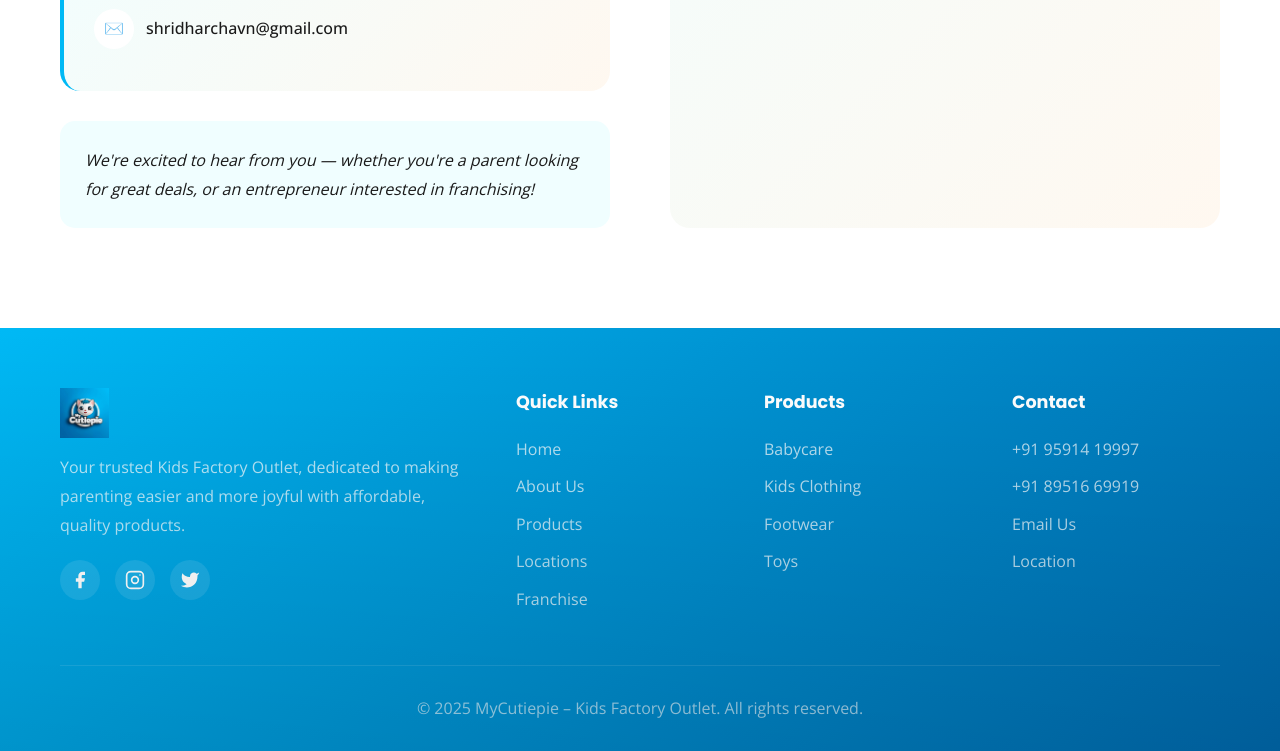
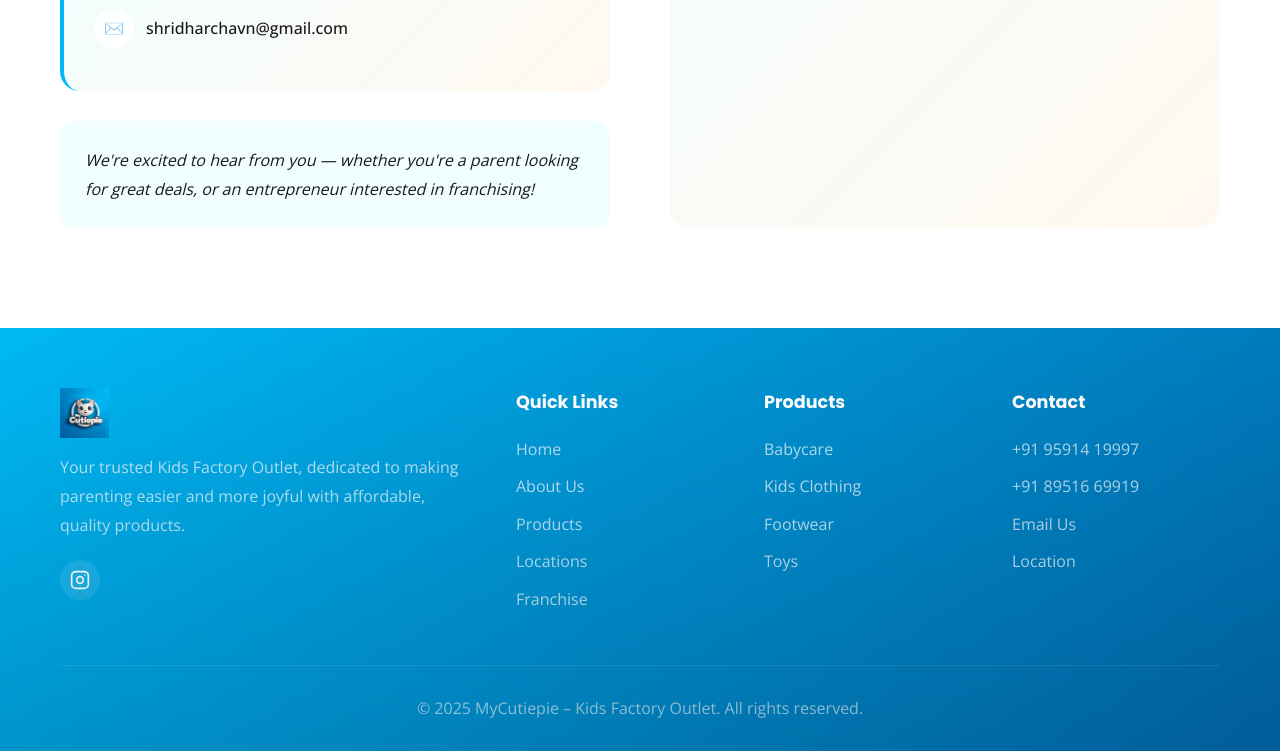
Before and after one commit to shivanandmn/mycutiepiestore.com, a plain HTML site: page index.html in a window 1280 px wide. Shown: the part 6241-6992 px from the top of the page. Drawn offline with nearby package versions, Linux system fonts and the light colour scheme.

Commit message:
Remove Facebook and Twitter social links, update Instagram with actual profile URL
- Remove Facebook and Twitter social media links from footer
- Update Instagram link from placeholder "#" to actual profile URL (https://www.instagram.com/my_cutiepie32/)
- Retain Instagram icon and aria-label for accessibility

```diff
--- a/index.html
+++ b/index.html
@@ -1553,21 +1553,11 @@
                     </a>
                     <p>Your trusted Kids Factory Outlet, dedicated to making parenting easier and more joyful with affordable, quality products.</p>
                     <div class="social-links">
-                        <a href="#" aria-label="Facebook">
-                            <svg width="20" height="20" viewBox="0 0 24 24" fill="currentColor">
-                                <path d="M18 2h-3a5 5 0 0 0-5 5v3H7v4h3v8h4v-8h3l1-4h-4V7a1 1 0 0 1 1-1h3z"/>
-                            </svg>
-                        </a>
-                        <a href="#" aria-label="Instagram">
+                        <a href="https://www.instagram.com/my_cutiepie32/?igsh=MWJ0dTM4N25xenVjMA%3D%3D#" aria-label="Instagram">
                             <svg width="20" height="20" viewBox="0 0 24 24" fill="currentColor">
                                 <rect x="2" y="2" width="20" height="20" rx="5" ry="5" fill="none" stroke="currentColor" stroke-width="2"/>
                                 <circle cx="12" cy="12" r="4" fill="none" stroke="currentColor" stroke-width="2"/>
                                 <circle cx="18" cy="6" r="1"/>
-                            </svg>
-                        </a>
-                        <a href="#" aria-label="Twitter">
-                            <svg width="20" height="20" viewBox="0 0 24 24" fill="currentColor">
-                                <path d="M23 3a10.9 10.9 0 0 1-3.14 1.53 4.48 4.48 0 0 0-7.86 3v1A10.66 10.66 0 0 1 3 4s-4 9 5 13a11.64 11.64 0 0 1-7 2c9 5 20 0 20-11.5a4.5 4.5 0 0 0-.08-.83A7.72 7.72 0 0 0 23 3z"/>
                             </svg>
                         </a>
                     </div>
```
